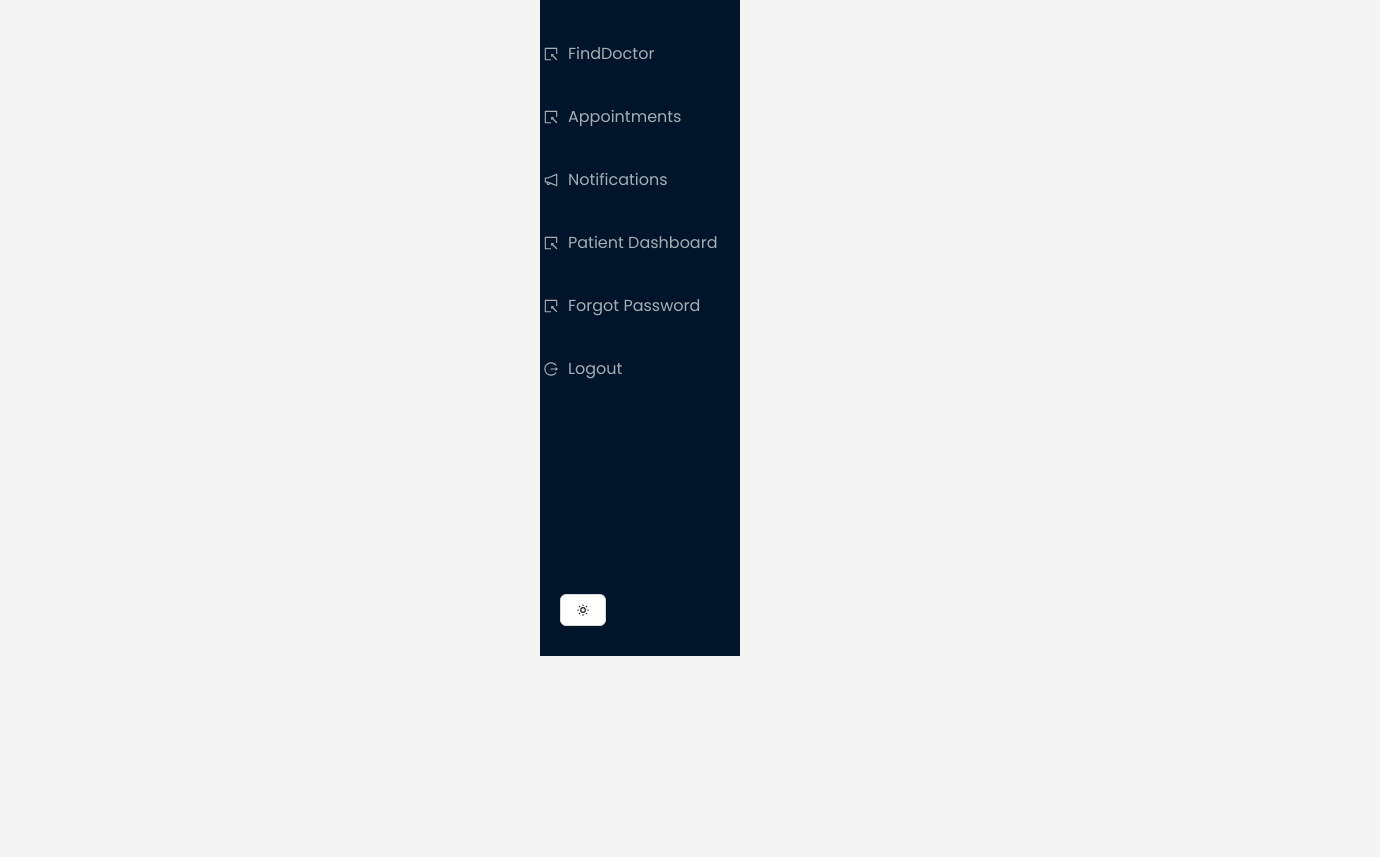
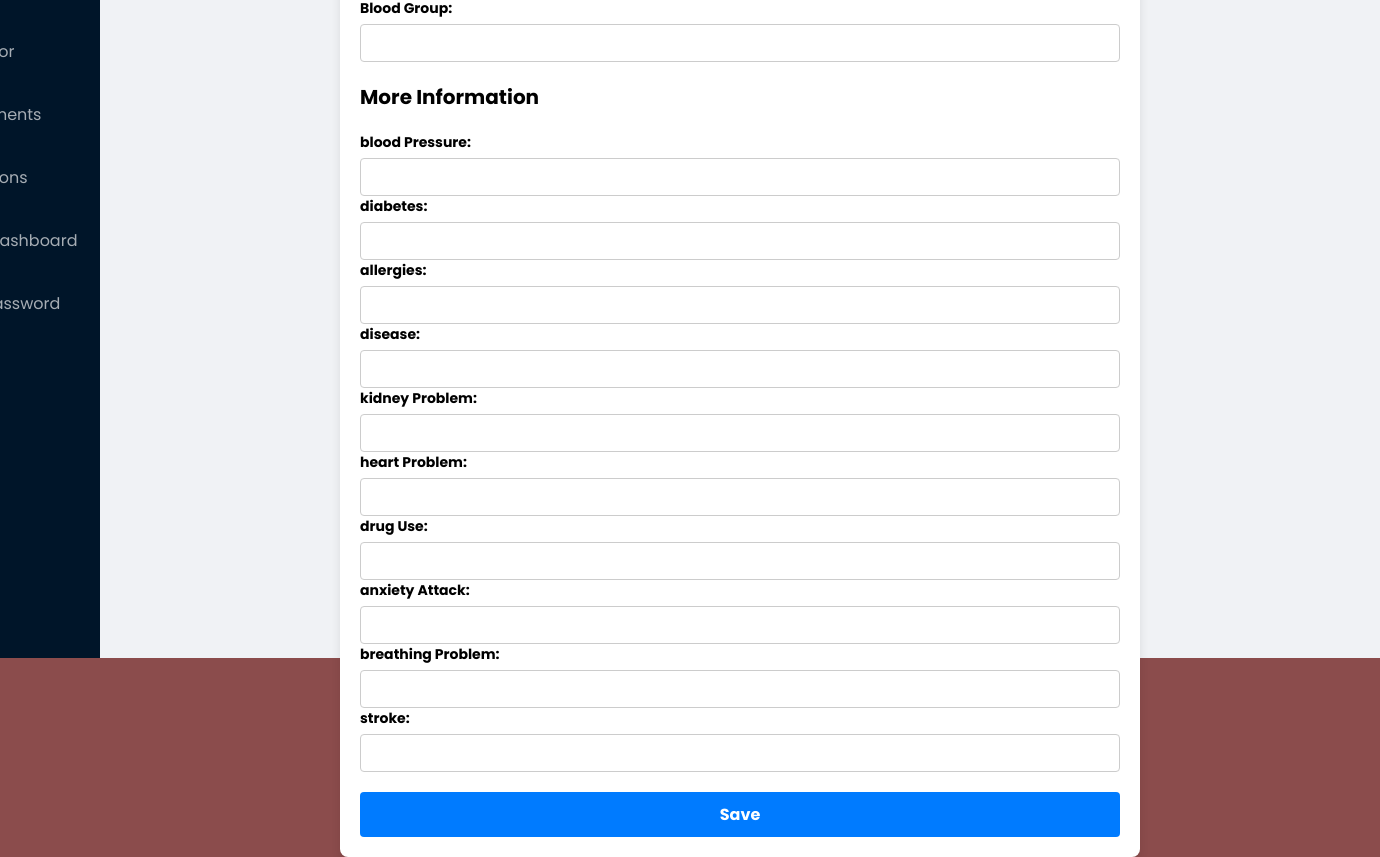
Before and after one commit to Harshit4141/medArchiv, a React (Vite) app in the folder frontend/medArchiv/: page /PatientDashboardEdit in a window 1280 px wide. Shown: the part 142-999 px from the top of the page, 1380 px wide, since content can reach past the window. Before the commit the page ends 800 px from the top, so only its background shows below. Built offline with nearby package versions, Linux system fonts and the light colour scheme.

Commit message:
Added edit file

```diff
--- a/frontend/medArchiv/src/App.jsx
+++ b/frontend/medArchiv/src/App.jsx
@@ -22,6 +22,7 @@ import DStatus from './Components/Doctor/DStatus'
 import ForgotPassword from './Components/Admin/forgotpassword'
 import PatientDashboard from './Components/Patient/PatientDashboard'
 import AdminPanel from './Components/Admin/adminpanel'
+import PatientDashboardEdit from './Components/Patient/PatientDashboardEdit'
 
 function App() {
   const{Header, Sider } = Layout;
@@ -82,6 +83,7 @@ function App() {
      <Route path="/DoctorDetail" element={<DoctorDetail />}/>
      <Route path="/PatientDashboard" element={<PatientDashboard />}/>
      <Route path="/ForgotPassword" element={<ForgotPassword />}/>
+     <Route path="/PatientDashboardEdit" element={<PatientDashboardEdit />}/>
 
     </Routes>
      </Layout>
--- a/frontend/medArchiv/src/Components/Admin/AdminPanel.css
+++ b/frontend/medArchiv/src/Components/Admin/AdminPanel.css
@@ -1,58 +1,66 @@
-body {
-    display: flex;
-    justify-content: center;
-    align-items: center;
-    height: 100vh;
-    margin: 0;
-    font-family: Arial, sans-serif;
-    background-color: #f4f4f4;
+.container {
+  padding: 24px;
 }
 
-  .login-container {
-    background-color: #fff;
-    padding: 20px;
-    border-radius: 8px;
-    box-shadow: 0 0 10px rgba(0, 0, 0, 0.1);
-    width: 500px;
-    text-align: center;
+.title {
+  font-size: 1.5rem;
+  font-weight: bold;
+  margin-bottom: 16px;
 }
 
-  h2 {
-    margin-bottom: 20px;
+.table {
+  width: 100%;
+  border-collapse: collapse;
+  margin-top: 12px;
 }
 
-  .input-group {
-    margin-bottom: 15px;
+.table th, .table td {
+  padding: 12px;
+  border: 1px solid #ddd;
   text-align: left;
 }
 
-  label {
-    display: block;
-    margin-bottom: 5px;
+.status {
+  padding: 6px 12px;
+  border-radius: 4px;
+  color: white;
+  font-size: 0.875rem;
 }
 
-  input {
-    width: 100%;
-    padding: 8px;
-    box-sizing: border-box;
+.status.pending {
+  background-color: #fbbf24; /* Yellow */
 }
 
-  button {
-    width: 100%;
-    padding: 10px;
-    background-color: #007bff;
-    border: none;
-    border-radius: 4px;
-    color: white;
-    font-size: 16px;
-    cursor: pointer;
+.status.approved {
+  background-color: #22c55e; /* Green */
 }
 
-  button:hover {
-    background-color: #0056b3;
+.status.rejected {
+  background-color: #ef4444; /* Red */
 }
 
-  .error {
-    color: red;
-    margin-bottom: 15px;
+.actions {
+  display: flex;
+  gap: 8px;
 }
+
+.button {
+  padding: 8px 12px;
+  border: none;
+  cursor: pointer;
+  color: white;
+  font-weight: bold;
+  border-radius: 4px;
+}
+
+.button.approve {
+  background-color: #22c55e;
+}
+
+.button.reject {
+  background-color: #ef4444;
+}
+
+.button:hover {
+  opacity: 0.8;
+}
--- a/frontend/medArchiv/src/Components/Admin/adminpanel.jsx
+++ b/frontend/medArchiv/src/Components/Admin/adminpanel.jsx
@@ -1,51 +1,59 @@
-import React, { useState } from 'react';
-import './AdminPanel.css';
+import React, { useState } from "react";
+import "./AdminPanel.css";
 
-function AdminPanel() {
-  const [username, setUsername] = useState('');
-  const [password, setPassword] = useState('');
-  const [error, setError] = useState('');
+const initialRequests = [
+  { id: 1, name: "Dr. Priya Soni", specialization: "Cardiologist", status: "Pending" },
+  { id: 2, name: "Dr. Joyti Dubey", specialization: "Dermatologist", status: "Pending" },
+  { id: 3, name: "Dr. Gauri Taneja", specialization: "Neurologist", status: "Pending" },
+];
 
-  const handleSubmit = (e) => {
-    e.preventDefault();
-    // Implement your authentication logic here
-    if (username === 'admin' && password === 'admin123') {
-      // Redirect to admin dashboard or perform other actions
-      alert('Login successful!');
-    } else {
-      setError('Invalid username or password');
-    }
+const AdminDoctorApproval = () => {
+  const [requests, setRequests] = useState(initialRequests);
+
+  const handleStatusChange = (id, newStatus) => {
+    setRequests((prevRequests) =>
+      prevRequests.map((req) => (req.id === id ? { ...req, status: newStatus } : req))
+    );
   };
 
   return (
-    <div className="login-container">
-      <h2>Admin Login</h2>
-      <form onSubmit={handleSubmit}>
-        <div className="input-group">
-          <label htmlFor="username">Username:</label>
-          <input
-            type="text"
-            id="username"
-            value={username}
-            onChange={(e) => setUsername(e.target.value)}
-            required
-          />
-        </div>
-        <div className="input-group">
-          <label htmlFor="password">Password:</label>
-          <input
-            type="password"
-            id="password"
-            value={password}
-            onChange={(e) => setPassword(e.target.value)}
-            required
-          />
-        </div>
-        {error && <p className="error">{error}</p>}
-        <button type="submit">Login</button>
-      </form>
+    <div className="container">
+      <h1 className="title">Doctor Approval Requests</h1>
+      <table className="table">
+        <thead>
+          <tr>
+            <th>Name</th>
+            <th>Specialization</th>
+            <th>Status</th>
+            <th>Actions</th>
+          </tr>
+        </thead>
+        <tbody>
+          {requests.map((request) => (
+            <tr key={request.id}>
+              <td>{request.name}</td>
+              <td>{request.specialization}</td>
+              <td>
+                <span className={`status ${request.status.toLowerCase()}`}>{request.status}</span>
+              </td>
+              <td>
+                {request.status === "Pending" && (
+                  <div className="actions">
+                    <button onClick={() => handleStatusChange(request.id, "Approved")} className="button approve">
+                      Approve
+                    </button>
+                    <button onClick={() => handleStatusChange(request.id, "Rejected")} className="button reject">
+                      Reject
+                    </button>
+                  </div>
+                )}
+              </td>
+            </tr>
+          ))}
+        </tbody>
+      </table>
     </div>
   );
-}
+};
 
-export default AdminPanel;
+export default AdminDoctorApproval;
--- a/frontend/medArchiv/src/Components/Patient/PatientDashboard.jsx
+++ b/frontend/medArchiv/src/Components/Patient/PatientDashboard.jsx
@@ -21,7 +21,6 @@ const PatientDashboard = () => {
     gender: "Male",
     profilePicture: null,
     about: "I am a patient looking for consultation.", // Added an 'about' section
-    profession: "Enginer", // Placeholder qualification
     Prescription: "In Medical observation",
   });
   const [isEditingAbout, setIsEditingAbout] = useState(false);
@@ -100,7 +99,6 @@ const PatientDashboard = () => {
           <p><b>Birthday:</b> {patientData.birthday}</p>
           <p><b>Age:</b> {patientData.age}</p>
           <p><b>Gender:</b> {patientData.gender}</p>
-          <p><b>Profession:</b> {patientData.profession}</p>
           <p><b>District:</b> {patientData.district}</p>
           <p><b>State:</b> {patientData.state}</p>
           <p><b>Country:</b> {patientData.country}</p>
--- /dev/null
+++ b/frontend/medArchiv/src/Components/Patient/PatientDashboardEdit.css
@@ -0,0 +1,68 @@
+.container {
+    width: 100vw;
+    height: 100vh;
+    display: flex;
+    flex-direction: column;
+    align-items: center;
+    justify-content: center;
+    background: #f0f2f5;
+  }
+  .title {
+    text-align: center;
+    margin-bottom: 20px;
+    font-size: 28px;
+    font-weight: bold;
+  }
+
+  .form {
+    background: white;
+    padding: 20px;
+    border-radius: 8px;
+    box-shadow: 0 4px 10px rgba(0, 0, 0, 0.1);
+    width: 80%;
+    max-width: 800px;
+  }
+
+.form-grid {
+    display: grid;
+    grid-template-columns: repeat(auto-fit, minmax(250px, 1fr));
+    gap: 20px;
+  }
+
+  .form-group {
+    display: flex;
+    flex-direction: column;
+  }
+
+  .form-group label {
+    font-weight: bold;
+    margin-bottom: 5px;
+  }
+
+  .form-group input, .form-group select {
+    padding: 8px;
+    border: 1px solid #ccc;
+    border-radius: 4px;
+  }
+
+  .subtitle {
+    margin-top: 20px;
+    font-size: 20px;
+    font-weight: bold;
+  }
+
+.button.submit {
+  background-color: #007bff;
+  color: white;
+  padding: 10px;
+  border: none;
+  border-radius: 4px;
+  cursor: pointer;
+  font-size: 16px;
+  width: 100%;
+  margin-top: 20px;
+}
+
+.button.submit:hover {
+  background-color: #0056b3;
+}
--- a/frontend/medArchiv/src/Components/Patient/PatientDashboardEdit.jsx
+++ b/frontend/medArchiv/src/Components/Patient/PatientDashboardEdit.jsx
@@ -1,11 +1,86 @@
-import React from 'react'
+import React, { useState } from "react";
+import "./PatientDashboardEdit.css";
 
-function PatientDashboardEdit() {
+const PatientDashboardEdit = () => {
+  const [patientInfo, setPatientInfo] = useState({
+    age: "",
+    gender: "",
+    height: "",
+    weight: "",
+    bloodGroup: "",
+    bloodPressure: "",
+    diabetes: "",
+    allergies: "",
+    disease: "",
+    kidneyProblem: "",
+    heartProblem: "",
+    drugUse: "",
+    anxietyAttack: "",
+    breathingProblem: "",
+    stroke: "",
+  });
+
+  const handleChange = (e) => {
+    const { name, value } = e.target;
+    setPatientInfo((prev) => ({ ...prev, [name]: value }));
+  };
+
+  const handleSubmit = (e) => {
+    e.preventDefault();
+    console.log("Updated Patient Information:", patientInfo);
+  };
+
   return (
-    <div>
-      <h1>Harshit</h1>
+    <div className="container">
+      <h1 className="title">Edit Patient Information</h1>
+      <form onSubmit={handleSubmit} className="form">
+        <div className="form-group">
+          <label>Age:</label>
+          <input type="number" name="age" value={patientInfo.age} onChange={handleChange} required />
+        </div>
+        <div className="form-group">
+          <label>Gender:</label>
+          <select name="gender" value={patientInfo.gender} onChange={handleChange} required>
+            <option value="">Select</option>
+            <option value="Male">Male</option>
+            <option value="Female">Female</option>
+            <option value="Other">Other</option>
+          </select>
+        </div>
+        <div className="form-group">
+          <label>Height (cm):</label>
+          <input type="number" name="height" value={patientInfo.height} onChange={handleChange} required />
+        </div>
+        <div className="form-group">
+          <label>Weight (kg):</label>
+          <input type="number" name="weight" value={patientInfo.weight} onChange={handleChange} required />
+        </div>
+        <div className="form-group">
+          <label>Blood Group:</label>
+          <input type="text" name="bloodGroup" value={patientInfo.bloodGroup} onChange={handleChange} required />
+        </div>
+        <h2 className="subtitle">More Information</h2>
+        {[
+          "bloodPressure",
+          "diabetes",
+          "allergies",
+          "disease",
+          "kidneyProblem",
+          "heartProblem",
+          "drugUse",
+          "anxietyAttack",
+          "breathingProblem",
+          "stroke",
+        ].map((field) => (
+          <div className="form-group" key={field}>
+            <label>{field.replace(/([A-Z])/g, " $1").trim()}:</label>
+            <input type="text" name={field} value={patientInfo[field]} onChange={handleChange} />
+          </div>
+        ))}
+        <button type="submit" className="button submit">Save</button>
+      </form>
     </div>
-  )
-}
+  );
+};
 
-export default PatientDashboardEdit
+export default PatientDashboardEdit;
```
Lines whose indentation alone changed are shown as unchanged.
